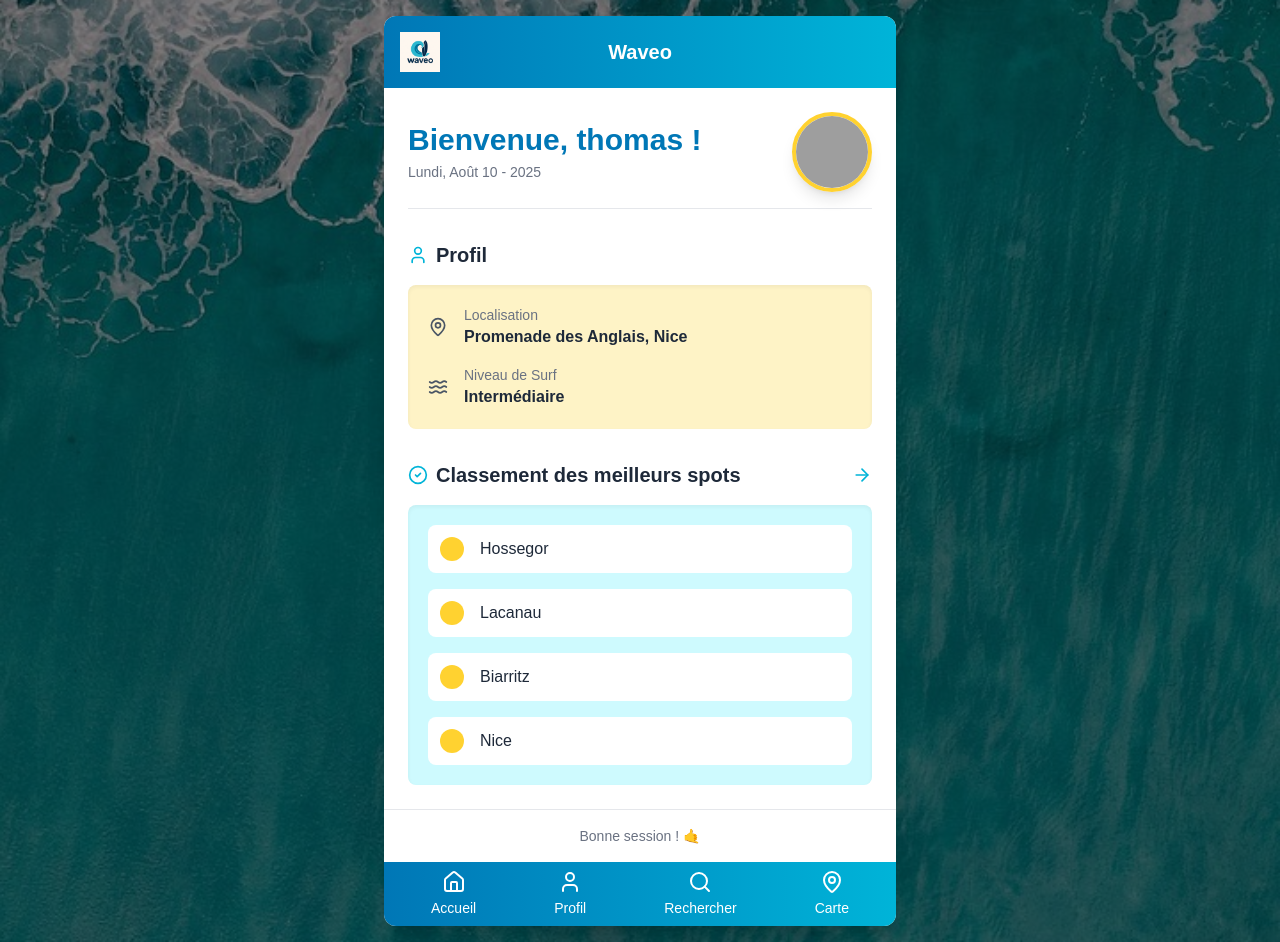
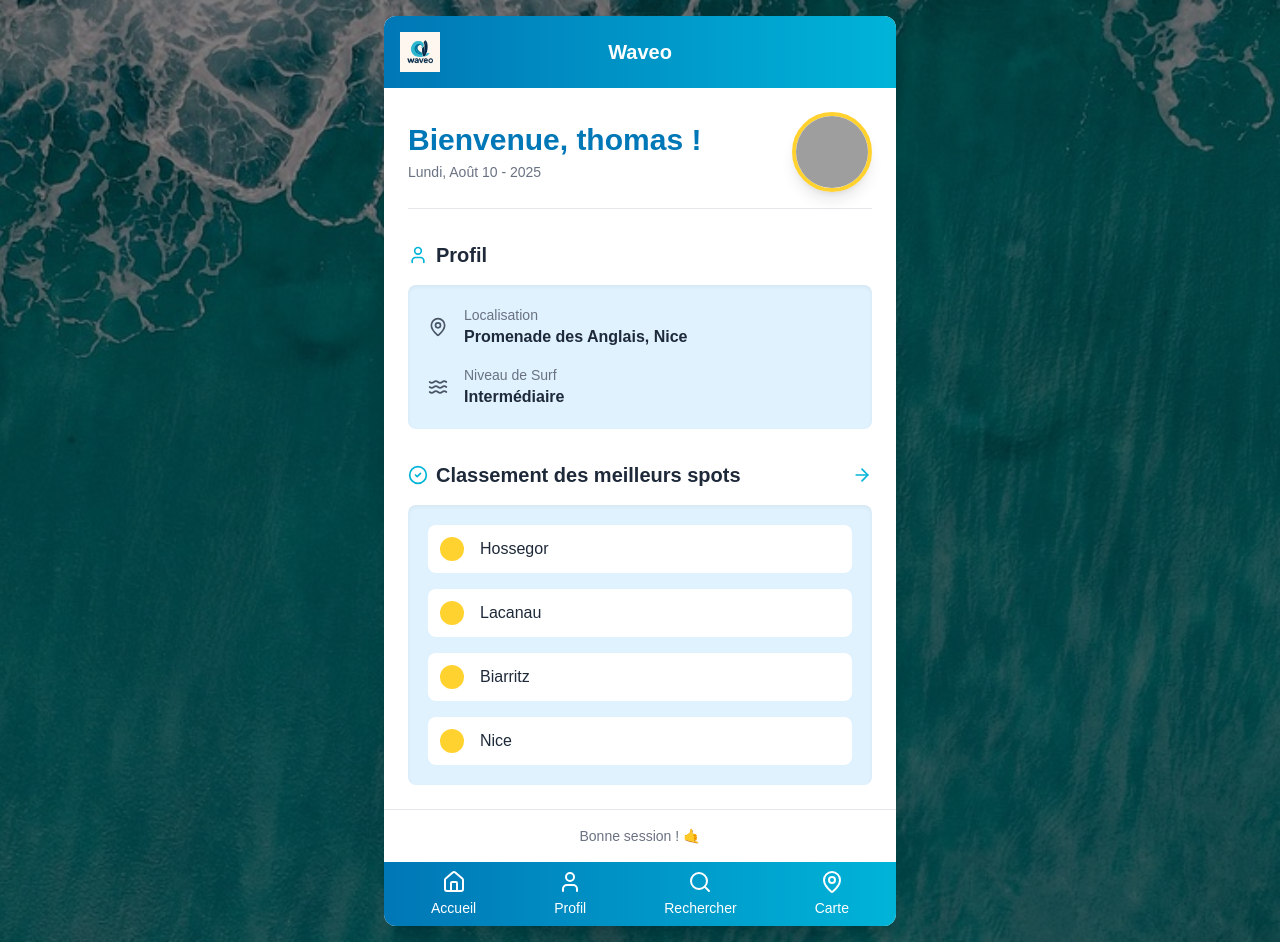
Before and after one commit to danisaza1/surf, a Next.js app in the folder frontend/: page /accueil in a window 1280 px wide. Built offline with nearby package versions, Linux system fonts and the light colour scheme; grey boxes are pictures that could not be loaded.

Commit message:
couleurs approuvées par daniela

```diff
--- a/frontend/src/app/accueil/page.tsx
+++ b/frontend/src/app/accueil/page.tsx
@@ -57,7 +57,7 @@ export default function ProfilePage() {
             <h2 className="text-xl font-semibold text-gray-800 flex items-center gap-2">
               <User size={20} className="text-[#00B4D8]" /> Profil
             </h2>
-            <div className="bg-amber-100 rounded-lg p-5 shadow-inner space-y-4">
+            <div className="bg-sky-100 rounded-lg p-5 shadow-inner space-y-4">
               <div className="flex items-center gap-4">
                 <MapPin size={20} className="text-gray-600 flex-shrink-0" />
                 <div className="flex-1 min-w-0">
@@ -92,11 +92,11 @@ export default function ProfilePage() {
               </h2>
               <ArrowRight size={20} className="text-[#00B4D8] ml-auto" />
             </Link>
-            <ul className="bg-cyan-100 rounded-lg p-5 shadow-inner space-y-4">
+            <ul className="bg-sky-100 rounded-lg p-5 shadow-inner space-y-4">
               {bestSpots.map((spot, idx) => (
                 <li
                   key={idx}
-                  className="flex items-center gap-4 p-3 rounded-lg transition-colors bg-white hover:bg-gray-100"
+                  className="flex items-center gap-4 p-3 rounded-lg transition-colors bg-white hover:bg-gray-100 justify-ce"
                 >
                   <span className="font-bold text-lg text-gray-500 flex-shrink-0">
                     <div className="w-6 h-6 rounded-full bg-amber-300" />
```
